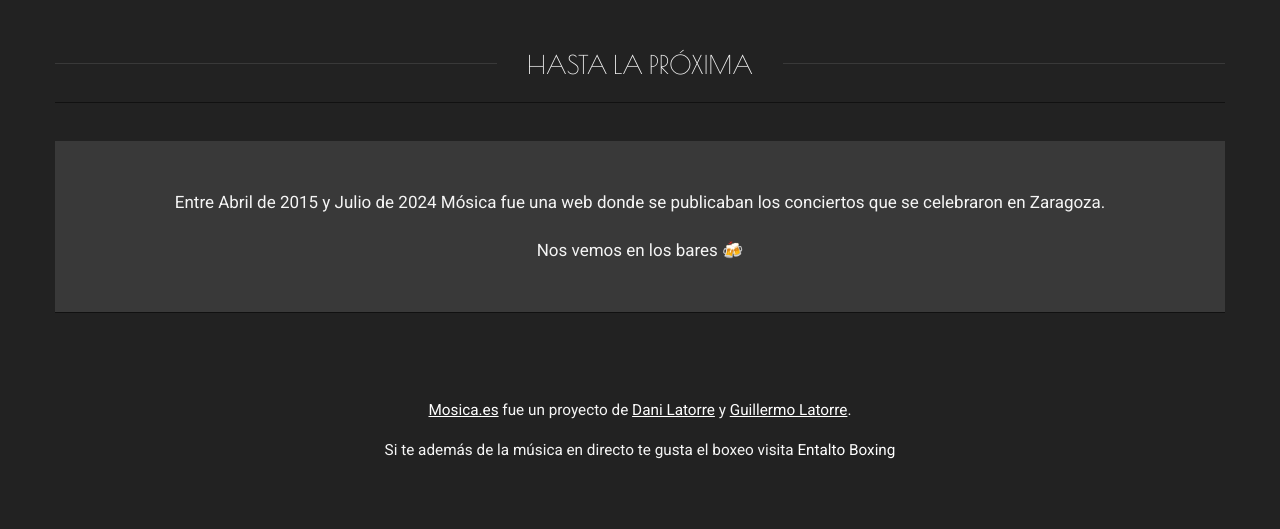
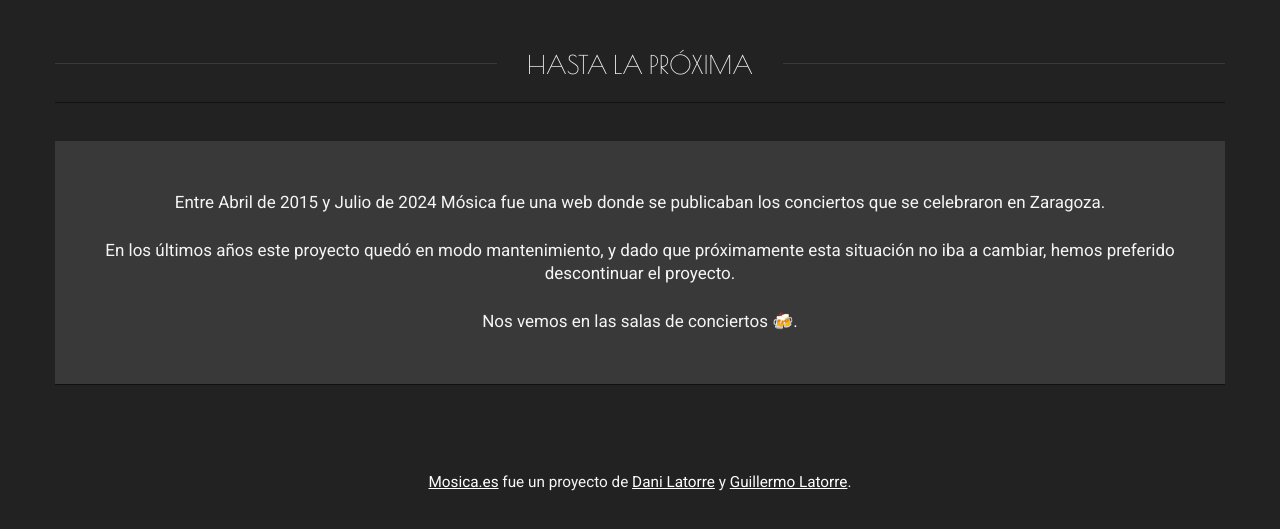
Before and after one commit to danilat/mosica_off, a plain HTML site: page index.html in a window 1280 px wide. Shown: the part 109-638 px from the top of the page. Drawn offline with nearby package versions, Linux system fonts and the light colour scheme.

Commit message:
Improving the copywriting of the web

```diff
--- a/index.html
+++ b/index.html
@@ -45,12 +45,13 @@
       <aside class="social-links">
         Entre Abril de 2015 y Julio de 2024 Mósica fue una web donde se publicaban los conciertos que se celebraron en Zaragoza.
         <br><br>
-        Nos vemos en los bares 🍻
+        En los últimos años este proyecto quedó en modo mantenimiento, y dado que próximamente esta situación no iba a cambiar, hemos preferido descontinuar el proyecto.
+        <br><br>
+        Nos vemos en las salas de conciertos 🍻.
       </aside>
     </main>
     <footer class="site-footer" role="contentinfo">
       <p class="copyright"><a href="http://mosica.es">Mosica.es</a> fue un proyecto de <a href="https://danilat.com" target="blank">Dani Latorre</a> y <a href="https://guillermolatorre.com" target="blank">Guillermo Latorre</a>.</p>
-      <p>Si te además de la música en directo te gusta el boxeo visita <a href="http://entalto.com">Entalto Boxing</a></p>
     </footer>
   </div>
 </body>
```
